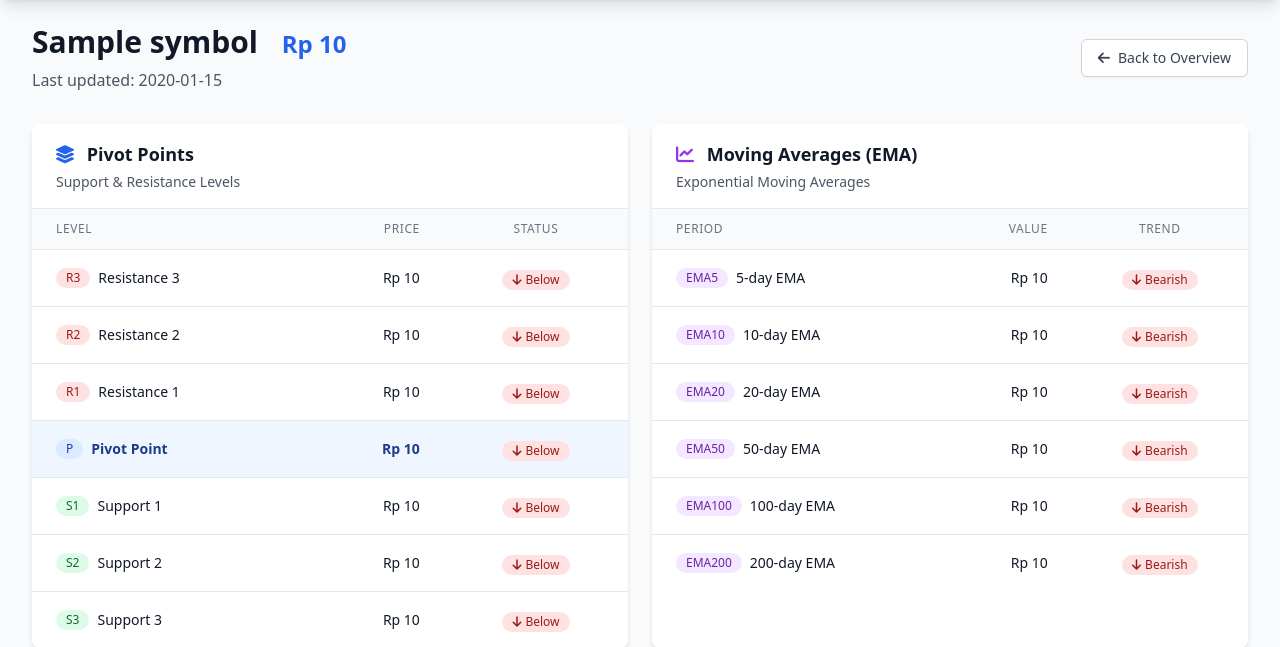
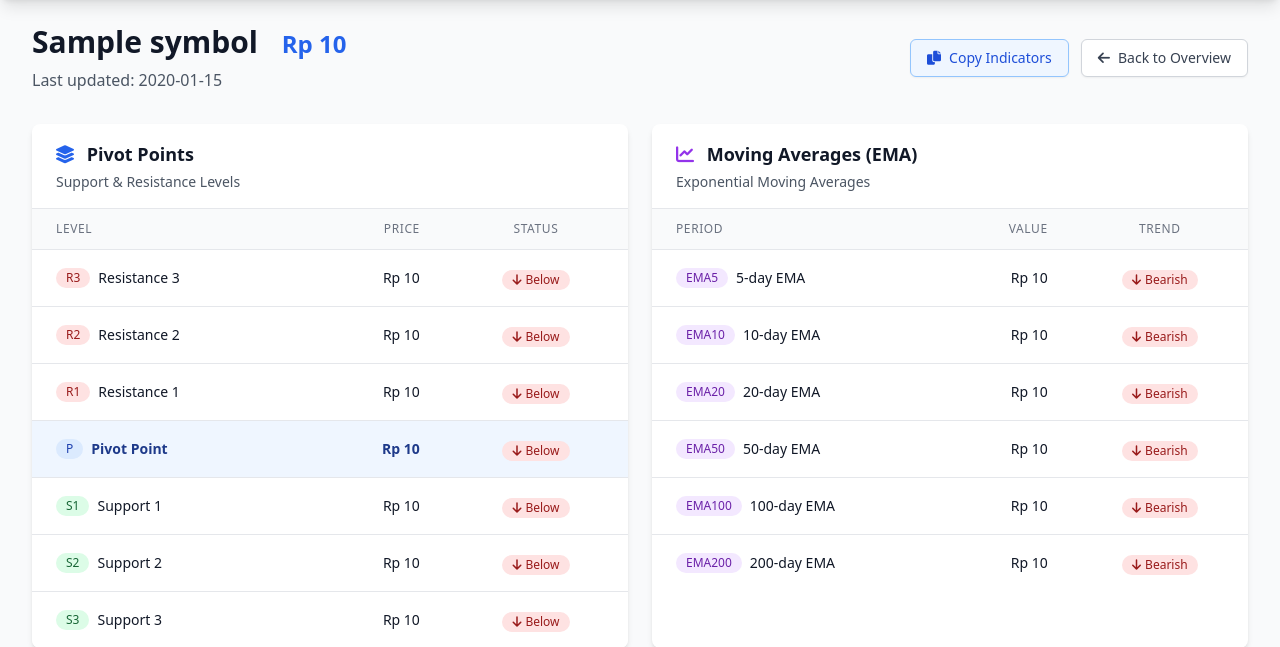
Before and after one commit to fajardm/aitrader3, a Flask app: template templates/stock_detail.html in a window 1280 px wide. Shown: the part 64-711 px from the top of the page. Run offline with Flask 2, Linux system fonts and the light colour scheme; the template is opened without the code that fills it: most values are stand-ins (such as "Sample title", 1, 10 or a date in 2020); some libraries are stand-ins or nearby versions.

Commit message:
add copy indicators button

```diff
--- a/templates/stock_detail.html
+++ b/templates/stock_detail.html
@@ -16,7 +16,11 @@
                 </h1>
                 <p class="text-gray-600">Last updated: {{ stock.last_update }}</p>
             </div>
-            <div class="mt-4 sm:mt-0">
+            <div class="mt-4 sm:mt-0 flex space-x-3">
+                <button onclick="copyIndicators()" class="inline-flex items-center px-4 py-2 border border-blue-300 rounded-md shadow-sm text-sm font-medium text-blue-700 bg-blue-50 hover:bg-blue-100 focus:outline-none focus:ring-2 focus:ring-offset-2 focus:ring-blue-500">
+                    <i class="fas fa-copy mr-2"></i>
+                    Copy Indicators
+                </button>
                 <a href="/" class="inline-flex items-center px-4 py-2 border border-gray-300 rounded-md shadow-sm text-sm font-medium text-gray-700 bg-white hover:bg-gray-50 focus:outline-none focus:ring-2 focus:ring-offset-2 focus:ring-blue-500">
                     <i class="fas fa-arrow-left mr-2"></i>
                     Back to Overview
@@ -844,6 +848,76 @@
     setTimeout(function(){
         window.location.reload();
     }, 60000);
+
+    // Copy indicators function
+    function copyIndicators() {
+        const indicators = {
+            symbol: '{{ stock.symbol }}',
+            currentPrice: {{ stock.current_price }},
+            date: '{{ stock.last_update }}',
+            pivotPoints: {
+                R3: {{ stock.levels.r3 }},
+                R2: {{ stock.levels.r2 }},
+                R1: {{ stock.levels.r1 }},
+                P: {{ stock.levels.p }},
+                S1: {{ stock.levels.s1 }},
+                S2: {{ stock.levels.s2 }},
+                S3: {{ stock.levels.s3 }}
+            },
+            ema: {
+                EMA5: {{ stock.levels.ema5 }},
+                EMA10: {{ stock.levels.ema10 }},
+                EMA20: {{ stock.levels.ema20 }},
+                EMA50: {{ stock.levels.ema50 }},
+                EMA100: {{ stock.levels.ema100 }},
+                EMA200: {{ stock.levels.ema200 }}
+            },
+            rsi: {{ stock.indicators.rsi }},
+            atr: {{ stock.indicators.atr }},
+        };
+
+        // Format as readable text
+        let text = `=== ${indicators.symbol} TECHNICAL ANALYSIS ===\n`;
+        text += `Date: ${indicators.date}\n`;
+        text += `Current Price: Rp ${indicators.currentPrice.toLocaleString()}\n\n`;
+
+        text += `PIVOT POINTS:\n`;
+        text += `R3: Rp ${indicators.pivotPoints.R3.toLocaleString()}\n`;
+        text += `R2: Rp ${indicators.pivotPoints.R2.toLocaleString()}\n`;
+        text += `R1: Rp ${indicators.pivotPoints.R1.toLocaleString()}\n`;
+        text += `P:  Rp ${indicators.pivotPoints.P.toLocaleString()}\n`;
+        text += `S1: Rp ${indicators.pivotPoints.S1.toLocaleString()}\n`;
+        text += `S2: Rp ${indicators.pivotPoints.S2.toLocaleString()}\n`;
+        text += `S3: Rp ${indicators.pivotPoints.S3.toLocaleString()}\n\n`;
+
+        text += `MOVING AVERAGES:\n`;
+        Object.entries(indicators.ema).forEach(([key, value]) => {
+            if (value) text += `${key}: Rp ${value.toLocaleString()}\n`;
+        });
+
+        text += `\nTECHNICAL INDICATORS:\n`;
+        text += `RSI(14): ${indicators.rsi.toFixed(2)}\n`;
+        text += `ATR(14): ${indicators.atr.toFixed(2)}\n\n`;
+
+        // Copy to clipboard
+        navigator.clipboard.writeText(text).then(function() {
+            // Show success message
+            const button = event.target.closest('button');
+            const originalText = button.innerHTML;
+            button.innerHTML = '<i class="fas fa-check mr-2"></i>Copied!';
+            button.classList.remove('text-blue-700', 'bg-blue-50', 'hover:bg-blue-100');
+            button.classList.add('text-green-700', 'bg-green-50');
+
+            setTimeout(function() {
+                button.innerHTML = originalText;
+                button.classList.remove('text-green-700', 'bg-green-50');
+                button.classList.add('text-blue-700', 'bg-blue-50', 'hover:bg-blue-100');
+            }, 2000);
+        }).catch(function(err) {
+            console.error('Failed to copy: ', err);
+            alert('Failed to copy to clipboard. Please try again.');
+        });
+    }
 </script>
 {% endblock %}
 </html>
```
